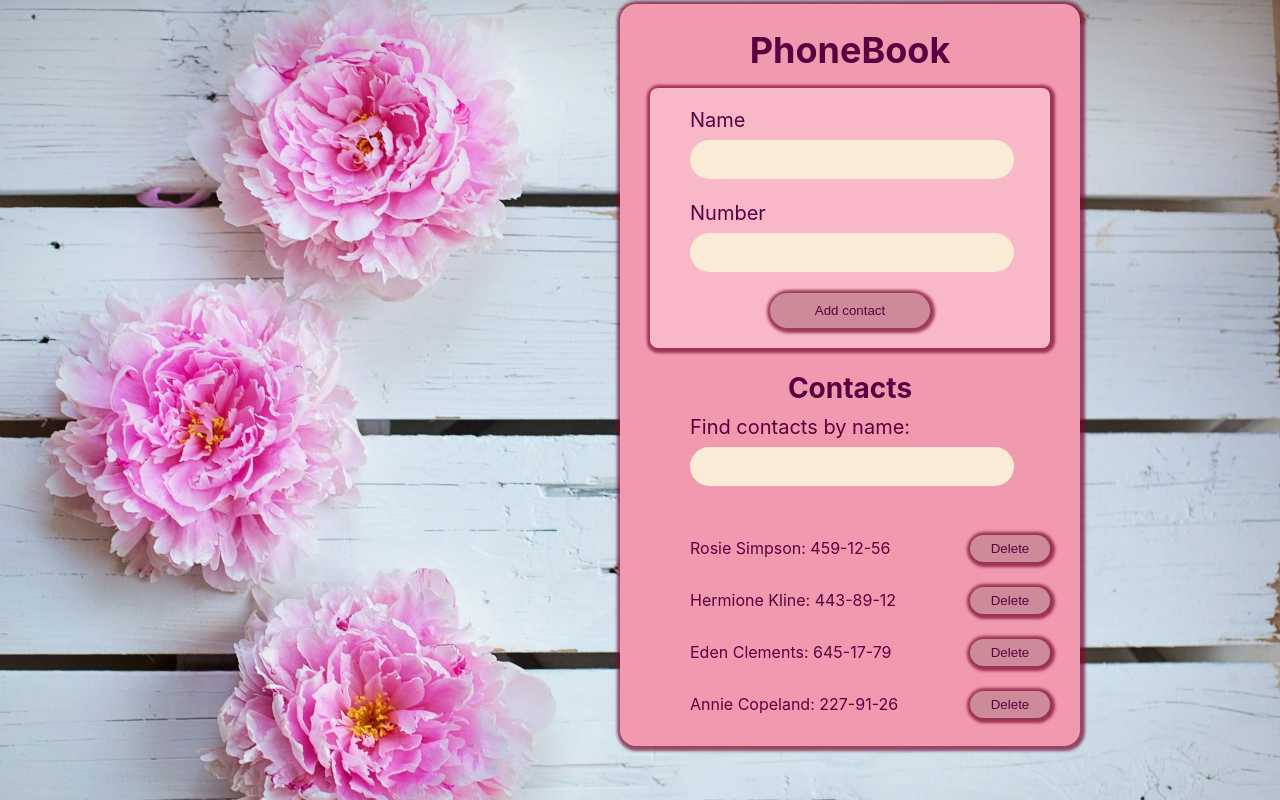
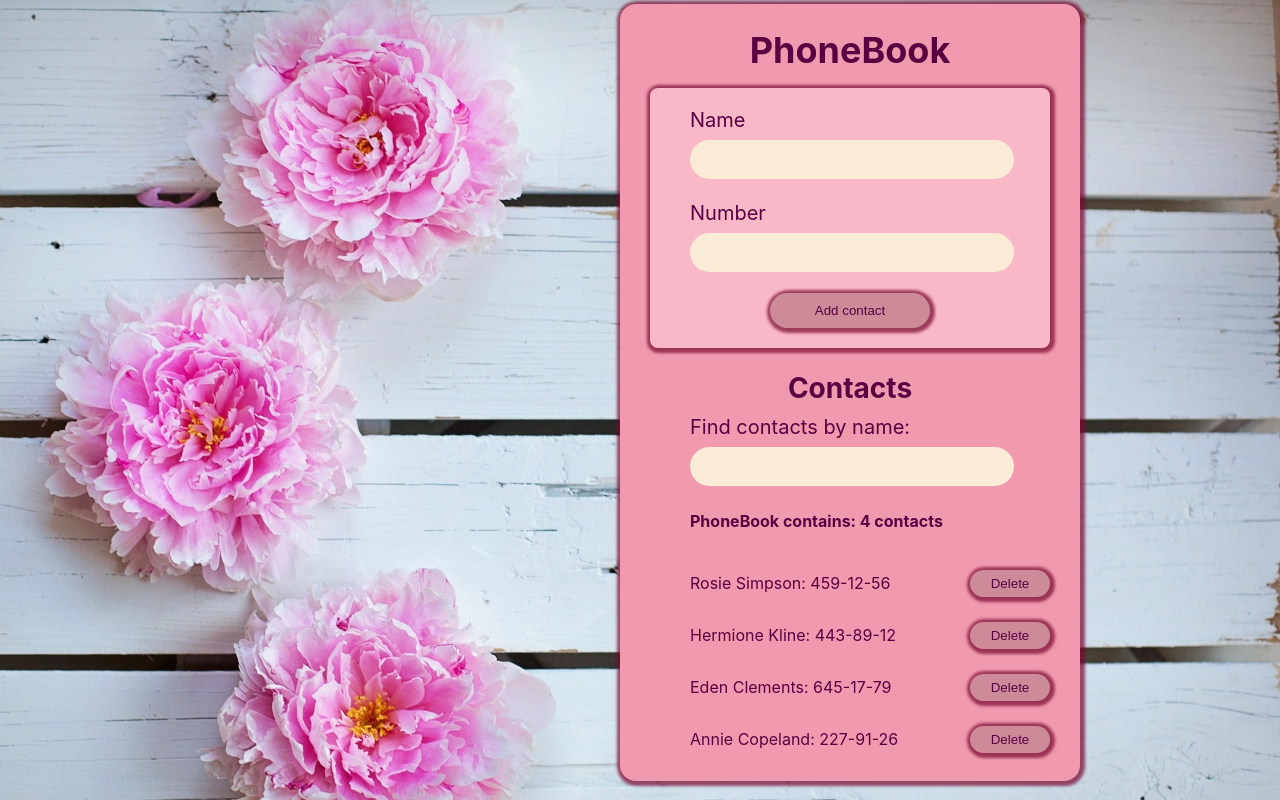
Before and after one commit to AShvab/goit-react-hw-02-phonebook, a React (Create React App) app: page / in a window 1280 px wide. Built offline with nearby package versions, Linux system fonts and the light colour scheme.

Commit message:
add total contacts

```diff
--- a/src/components/ContactList/ContactList.jsx
+++ b/src/components/ContactList/ContactList.jsx
@@ -1,10 +1,14 @@
 import React from 'react';
 import ContactListItem from 'components/ContactListItem/ContactListItem';
 import PropTypes from 'prop-types';
+import { Total } from './ContactList.styled';
+
 
 function ContactList({ contacts, removeContact }) {
     return (
-      <ul>
+      <div>
+        <Total>PhoneBook contains: {contacts.length} contacts</Total>
+        <ul>
         {Array.isArray(contacts) &&
           contacts.length &&
           contacts.map(contact => {
@@ -19,6 +23,8 @@ function ContactList({ contacts, removeContact }) {
               );
             })}
       </ul>
+      </div>
+
     );
   }
 
--- /dev/null
+++ b/src/components/ContactList/ContactList.styled.js
@@ -0,0 +1,8 @@
+import styled from "styled-components";
+
+export const Total = styled.span`
+	display: flex;
+    padding: 5px 40px 10px;
+   	font-size: 16px;
+    font-weight: bold;
+`;
```
Also changed, not shown: src/components/ContactListItem/ContactListItem.styled.js (line endings or trailing spaces).
